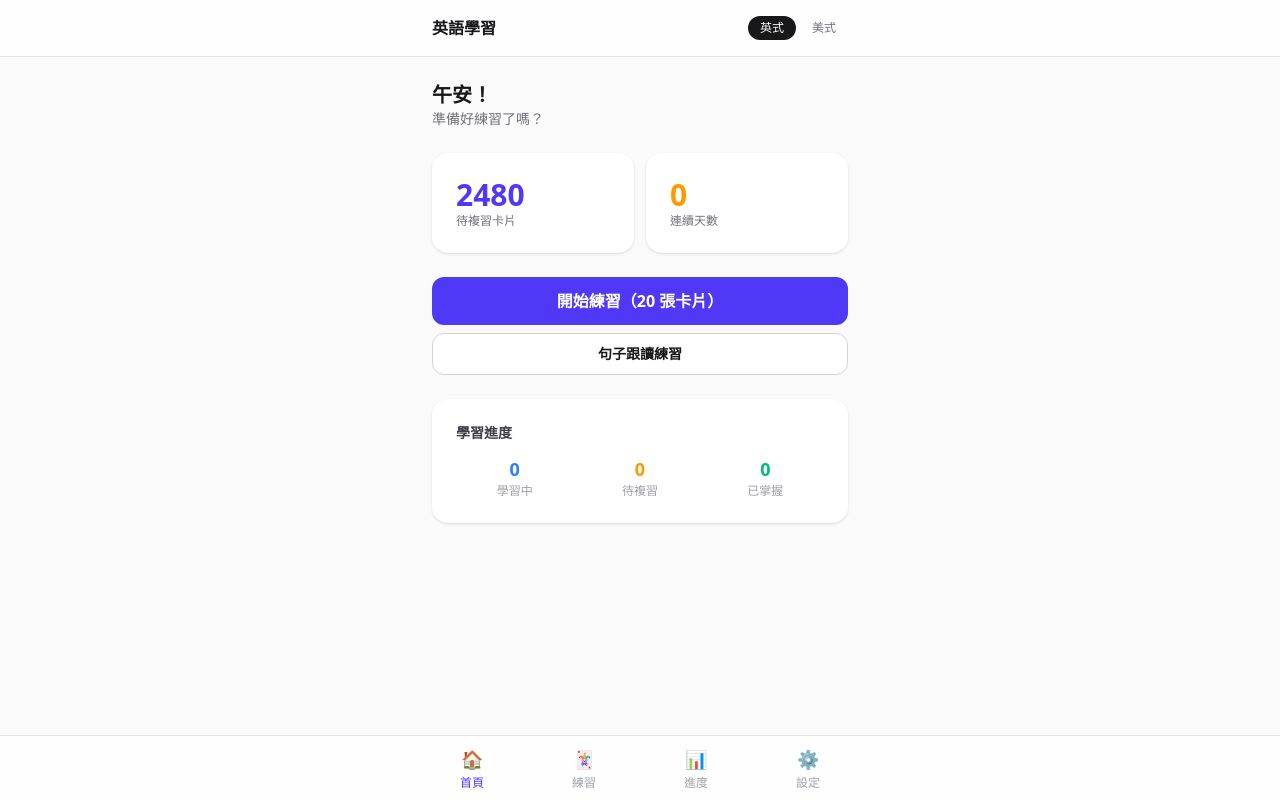
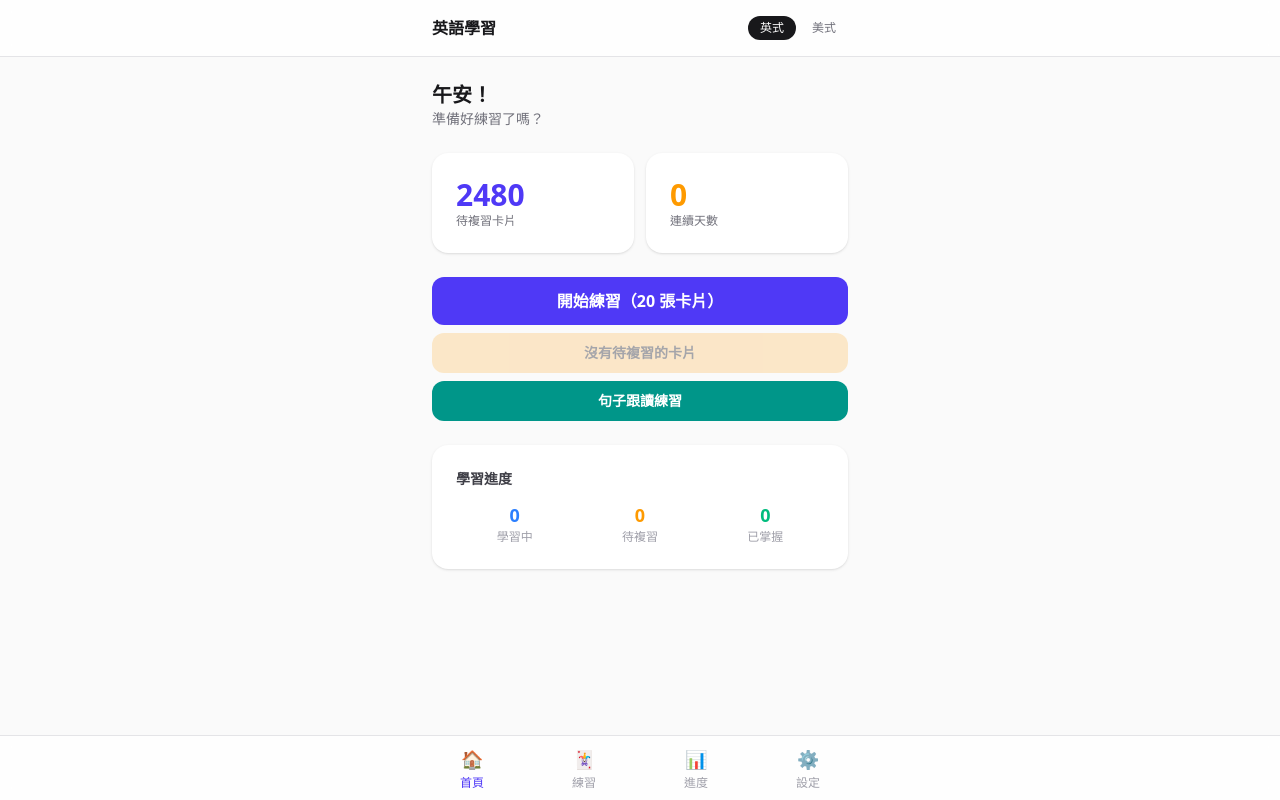
Before and after one commit to SFI-Digital/cuppacards, a Next.js app: page / in a window 1280 px wide. Built offline with nearby package versions, Linux system fonts and the light colour scheme.

Commit message:
enforced due day implementation

```diff
--- a/src/app/page.tsx
+++ b/src/app/page.tsx
@@ -25,9 +25,11 @@ export default function Home() {
   const srsCardIds = new Set(
     cards.filter((c) => c.type !== "sentence").map((c) => c.id),
   )
+  const today = new Date().toISOString().split("T")[0]
   const reviewCount = Object.values(progressData).filter(
     (r) =>
       (r.state === "learning" || r.state === "review" || r.state === "mastered") &&
+      r.dueDate <= today &&
       srsCardIds.has(r.cardId),
   ).length
 
@@ -94,21 +96,25 @@ export default function Home() {
         <Button size="lg" className="w-full" onClick={handleStart}>
           開始練習（20 張卡片）
         </Button>
-        {reviewCount > 0 && (
-          <Button
-            variant="secondary"
-            size="md"
-            className="w-full"
-            onClick={handleReview}
-          >
-            複習（{reviewCount} 張卡片）
-          </Button>
-        )}
+        <Button
+          variant="ghost"
+          size="md"
+          className={`w-full ${
+            reviewCount > 0
+              ? "bg-amber-500 text-white hover:bg-amber-600 active:bg-amber-700"
+              : "bg-amber-500/40 text-white/70 cursor-not-allowed"
+          }`}
+          onClick={handleReview}
+          disabled={reviewCount === 0}
+        >
+          {reviewCount > 0
+            ? `複習（${reviewCount} 張卡片）`
+            : "沒有待複習的卡片"}
+        </Button>
         {hasSentences && (
           <Button
-            variant="secondary"
             size="md"
-            className="w-full"
+            className="w-full bg-teal-600 text-white hover:bg-teal-700 active:bg-teal-800"
             onClick={handleSentencePractice}
           >
             句子跟讀練習
--- a/src/lib/srs/scheduler.ts
+++ b/src/lib/srs/scheduler.ts
@@ -134,10 +134,13 @@ export function buildReviewSession(
     allCards.filter((c) => c.type !== "sentence").map((c) => [c.id, c]),
   )
 
+  const today = todayISO()
+
   const reviewRecords = Object.values(allProgress)
     .filter(
       (r) =>
         (r.state === "learning" || r.state === "review" || r.state === "mastered") &&
+        r.dueDate <= today &&
         cardMap.has(r.cardId),
     )
     .sort((a, b) => a.dueDate.localeCompare(b.dueDate))
```
